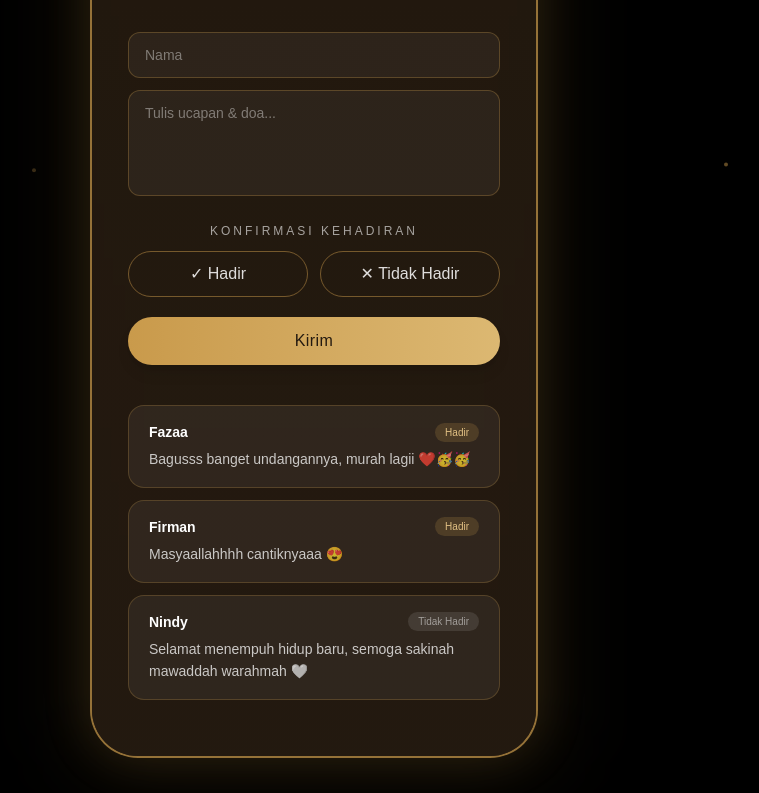
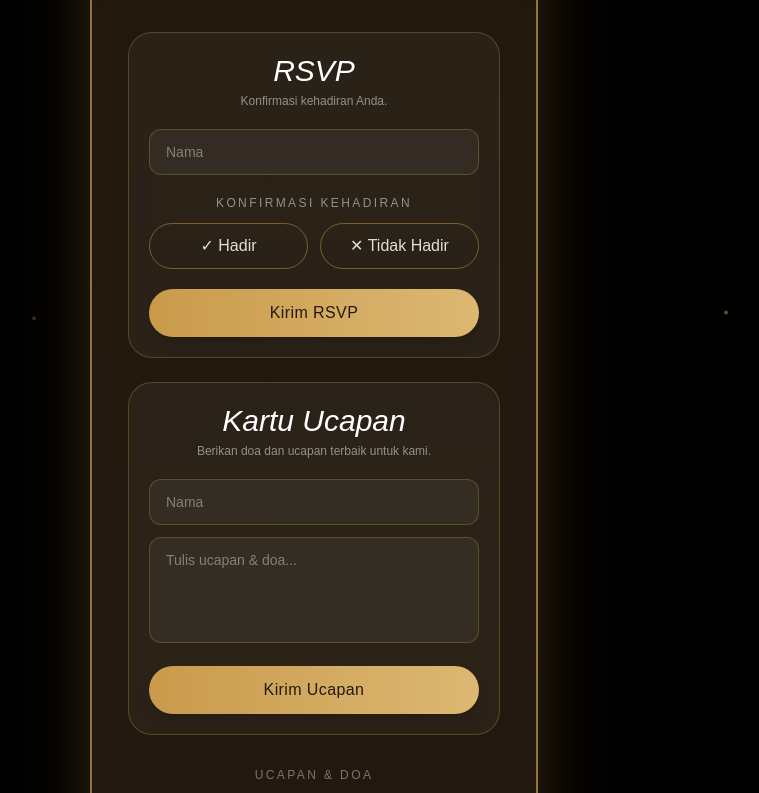
Before and after one commit to Zuradesu/weddink, a Next.js app: page / in a window 1280 px wide. Shown: the part 8242-9035 px from the top of the page, without its empty margins (326-1085 px from the left). Built offline with nearby package versions, Linux system fonts and the light colour scheme.

Commit message:
checkpoint2!

```diff
--- a/components/Wishes.tsx
+++ b/components/Wishes.tsx
@@ -5,9 +5,8 @@ import { motion, AnimatePresence } from "framer-motion";
 
 /**
  * UI ONLY — no backend yet.
- * Submitted wishes are held in local component state (`wishes`), so they
- * reset on refresh and are only visible on this device. Supabase wiring
- * (shared storage, real submit, live list) comes in the next pass.
+ * RSVP and Wishes are separated into two boxes.
+ * Supabase wiring comes in the next pass.
  */
 
 type Attendance = "hadir" | "tidak_hadir" | null;
@@ -16,7 +15,12 @@ type Wish = {
   id: string;
   name: string;
   message: string;
-  attendance: Attendance;
+};
+
+type RSVP = {
+  id: string;
+  name: string;
+  attendance: "hadir" | "tidak_hadir";
 };
 
 const DUMMY_WISHES: Wish[] = [
@@ -24,39 +28,91 @@ const DUMMY_WISHES: Wish[] = [
     id: "1",
     name: "Fazaa",
     message: "Bagusss banget undangannya, murah lagii ❤️🥳🥳",
+  },
+  {
+    id: "2",
+    name: "Firman",
+    message: "Masyaallahhhh cantiknyaaa 😍",
+  },
+  {
+    id: "3",
+    name: "Nindy",
+    message:
+      "Selamat menempuh hidup baru, semoga sakinah mawaddah warahmah 🤍",
+  },
+];
+
+const DUMMY_RSVP: RSVP[] = [
+  {
+    id: "1",
+    name: "Fazaa",
     attendance: "hadir",
   },
   {
     id: "2",
     name: "Firman",
-    message: "Masyaallahhhh cantiknyaaa 😍",
     attendance: "hadir",
-  },
-  {
-    id: "3",
-    name: "Nindy",
-    message: "Selamat menempuh hidup baru, semoga sakinah mawaddah warahmah 🤍",
-    attendance: "tidak_hadir",
   },
 ];
 
 export default function Wishes() {
+  // =====================================================
+  // WISHES STATE
+  // =====================================================
+
   const [name, setName] = useState("");
   const [message, setMessage] = useState("");
-  const [attendance, setAttendance] = useState<Attendance>(null);
   const [wishes, setWishes] = useState<Wish[]>(DUMMY_WISHES);
 
-  const handleSubmit = (e: React.FormEvent) => {
+  // =====================================================
+  // RSVP STATE
+  // =====================================================
+
+  const [rsvpName, setRsvpName] = useState("");
+  const [attendance, setAttendance] = useState<Attendance>(null);
+  const [rsvps, setRsvps] = useState<RSVP[]>(DUMMY_RSVP);
+
+  // =====================================================
+  // WISH SUBMIT
+  // =====================================================
+
+  const handleWishSubmit = (e: React.FormEvent) => {
     e.preventDefault();
-    if (!name.trim() || !message.trim() || !attendance) return;
 
-    // TODO: replace with Supabase insert. For now, just prepend locally.
+    if (!name.trim() || !message.trim()) return;
+
     setWishes((prev) => [
-      { id: crypto.randomUUID(), name, message, attendance },
+      {
+        id: crypto.randomUUID(),
+        name: name.trim(),
+        message: message.trim(),
+      },
       ...prev,
     ]);
+
     setName("");
     setMessage("");
+  };
+
+  // =====================================================
+  // RSVP SUBMIT
+  // =====================================================
+
+  const handleRsvpSubmit = (e: React.FormEvent) => {
+    e.preventDefault();
+
+    if (!rsvpName.trim() || !attendance) return;
+
+    setRsvps((prev) => [
+      {
+        id: crypto.randomUUID(),
+        name: rsvpName.trim(),
+        attendance,
+      },
+      ...prev,
+    ]);
+
+    setRsvpName("");
     setAttendance(null);
   };
 
@@ -66,15 +122,21 @@ export default function Wishes() {
       className="relative min-h-[100svh] w-full overflow-hidden px-4 py-20 sm:px-6"
     >
       {/* =====================================================
-          FLOATING GOLD SPARKLES — same treatment as Couple
+          FLOATING GOLD SPARKLES
       ====================================================== */}
 
       {[...Array(5)].map((_, i) => (
         <motion.span
           key={i}
           className="pointer-events-none absolute h-1 w-1 rounded-full bg-[#c99a4b]/50"
-          style={{ left: `${10 + i * 18}%`, top: `${8 + (i % 3) * 30}%` }}
-          animate={{ opacity: [0, 1, 0], y: [0, -14, 0] }}
+          style={{
+            left: `${10 + i * 18}%`,
+            top: `${8 + (i % 3) * 30}%`,
+          }}
+          animate={{
+            opacity: [0, 1, 0],
+            y: [0, -14, 0],
+          }}
           transition={{
             duration: 4 + i,
             repeat: Infinity,
@@ -98,9 +160,9 @@ export default function Wishes() {
 
           <div className="relative z-10 flex flex-col items-center">
 
-            {/* =========================================
-                HEADING
-            ========================================== */}
+            {/* =================================================
+                MAIN HEADING
+            ================================================== */}
 
             <motion.div
               initial={{ opacity: 0, y: 20 }}
@@ -118,37 +180,37 @@ export default function Wishes() {
               </p>
             </motion.div>
 
-            {/* =========================================
-                FORM
-            ========================================== */}
+            {/* =================================================
+                RSVP BOX
+            ================================================== */}
 
-            <motion.form
-              onSubmit={handleSubmit}
+            <motion.div
               initial={{ opacity: 0, y: 20 }}
               whileInView={{ opacity: 1, y: 0 }}
               viewport={{ once: true }}
               transition={{ duration: 0.9, delay: 0.1 }}
-              className="mt-8 w-full"
+              className="mt-8 w-full rounded-3xl border border-[#c99a4b]/30 bg-white/[0.04] p-5"
             >
+              <div className="text-center">
+                <h3 className="font-script text-3xl italic text-white">
+                  RSVP
+                </h3>
+
+                <p className="mt-1 text-xs text-white/50">
+                  Konfirmasi kehadiran Anda.
+                </p>
+              </div>
+
+              <form onSubmit={handleRsvpSubmit} className="mt-5">
                 <input
                   type="text"
-                value={name}
-                onChange={(e) => setName(e.target.value)}
+                  value={rsvpName}
+                  onChange={(e) => setRsvpName(e.target.value)}
                   placeholder="Nama"
                   className="w-full rounded-xl border border-[#c99a4b]/30 bg-white/5 px-4 py-3 text-sm text-white placeholder:text-white/40 outline-none transition-colors focus:border-[#c99a4b]/70"
                 />
 
-              <textarea
-                value={message}
-                onChange={(e) => setMessage(e.target.value)}
-                placeholder="Tulis ucapan & doa..."
-                rows={4}
-                className="mt-3 w-full resize-none rounded-xl border border-[#c99a4b]/30 bg-white/5 px-4 py-3 text-sm text-white placeholder:text-white/40 outline-none transition-colors focus:border-[#c99a4b]/70"
-              />
-
-              {/* Attendance */}
-
-              <p className="mt-5 text-center text-xs uppercase tracking-[0.25em] text-white/60">
+                <p className="mt-5 text-center text-xs uppercase tracking-[0.2em] text-white/50">
                   Konfirmasi Kehadiran
                 </p>
 
@@ -178,21 +240,72 @@ export default function Wishes() {
                   </button>
                 </div>
 
-              {/* Submit */}
-
                 <button
                   type="submit"
                   className="mt-5 w-full rounded-full bg-gradient-to-r from-[#c99a4b] to-[#dcb872] py-3 text-sm font-semibold tracking-wide text-[#241a10] shadow-lg transition-transform active:scale-[0.98]"
                 >
-                Kirim
+                  Kirim RSVP
                 </button>
+              </form>
+            </motion.div>
+
+            {/* =================================================
+                WISHES BOX
+            ================================================== */}
+
+            <motion.form
+              onSubmit={handleWishSubmit}
+              initial={{ opacity: 0, y: 20 }}
+              whileInView={{ opacity: 1, y: 0 }}
+              viewport={{ once: true }}
+              transition={{ duration: 0.9, delay: 0.2 }}
+              className="mt-6 w-full rounded-3xl border border-[#c99a4b]/30 bg-white/[0.04] p-5"
+            >
+              <div className="text-center">
+                <h3 className="font-script text-3xl italic text-white">
+                  Kartu Ucapan
+                </h3>
+
+                <p className="mt-1 text-xs text-white/50">
+                  Berikan doa dan ucapan terbaik untuk kami.
+                </p>
+              </div>
+
+              <div className="mt-5">
+                <input
+                  type="text"
+                  value={name}
+                  onChange={(e) => setName(e.target.value)}
+                  placeholder="Nama"
+                  className="w-full rounded-xl border border-[#c99a4b]/30 bg-white/5 px-4 py-3 text-sm text-white placeholder:text-white/40 outline-none transition-colors focus:border-[#c99a4b]/70"
+                />
+
+                <textarea
+                  value={message}
+                  onChange={(e) => setMessage(e.target.value)}
+                  placeholder="Tulis ucapan & doa..."
+                  rows={4}
+                  className="mt-3 w-full resize-none rounded-xl border border-[#c99a4b]/30 bg-white/5 px-4 py-3 text-sm text-white placeholder:text-white/40 outline-none transition-colors focus:border-[#c99a4b]/70"
+                />
+
+                <button
+                  type="submit"
+                  className="mt-4 w-full rounded-full bg-gradient-to-r from-[#c99a4b] to-[#dcb872] py-3 text-sm font-semibold tracking-wide text-[#241a10] shadow-lg transition-transform active:scale-[0.98]"
+                >
+                  Kirim Ucapan
+                </button>
+              </div>
             </motion.form>
 
-            {/* =========================================
+            {/* =================================================
                 WISHES LIST
-            ========================================== */}
+            ================================================== */}
 
-            <div className="mt-10 flex w-full flex-col gap-3">
+            <div className="mt-8 flex w-full flex-col gap-3">
+              <p className="text-center text-xs uppercase tracking-[0.2em] text-white/40">
+                Ucapan & Doa
+              </p>
+
               <AnimatePresence initial={false}>
                 {wishes.map((wish) => (
                   <motion.div
@@ -204,23 +317,9 @@ export default function Wishes() {
                     transition={{ duration: 0.4 }}
                     className="rounded-2xl border border-[#c99a4b]/25 bg-white/[0.06] px-5 py-4 text-left"
                   >
-                    <div className="flex items-center justify-between">
                     <p className="text-sm font-semibold text-white">
                       {wish.name}
                     </p>
-
-                      {wish.attendance && (
-                        <span
-                          className={`rounded-full px-2.5 py-0.5 text-[10px] font-medium ${
-                            wish.attendance === "hadir"
-                              ? "bg-[#c99a4b]/20 text-[#e2c184]"
-                              : "bg-white/10 text-white/50"
-                          }`}
-                        >
-                          {wish.attendance === "hadir" ? "Hadir" : "Tidak Hadir"}
-                        </span>
-                      )}
-                    </div>
 
                     <p className="mt-1.5 text-sm leading-relaxed text-white/75">
                       {wish.message}
@@ -229,6 +328,7 @@ export default function Wishes() {
                 ))}
               </AnimatePresence>
             </div>
+
           </div>
         </motion.div>
       </div>
```
Lines whose indentation alone changed are shown as unchanged.
